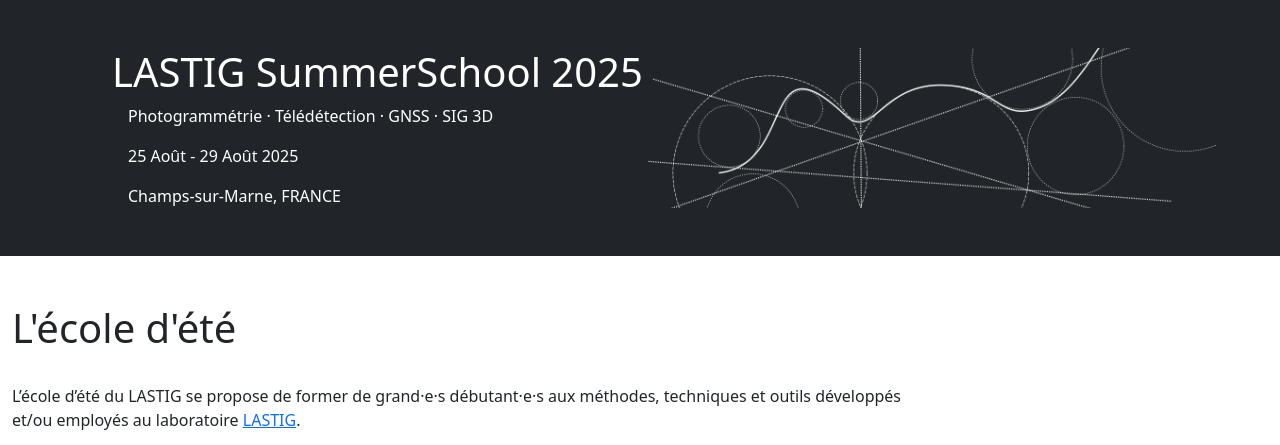
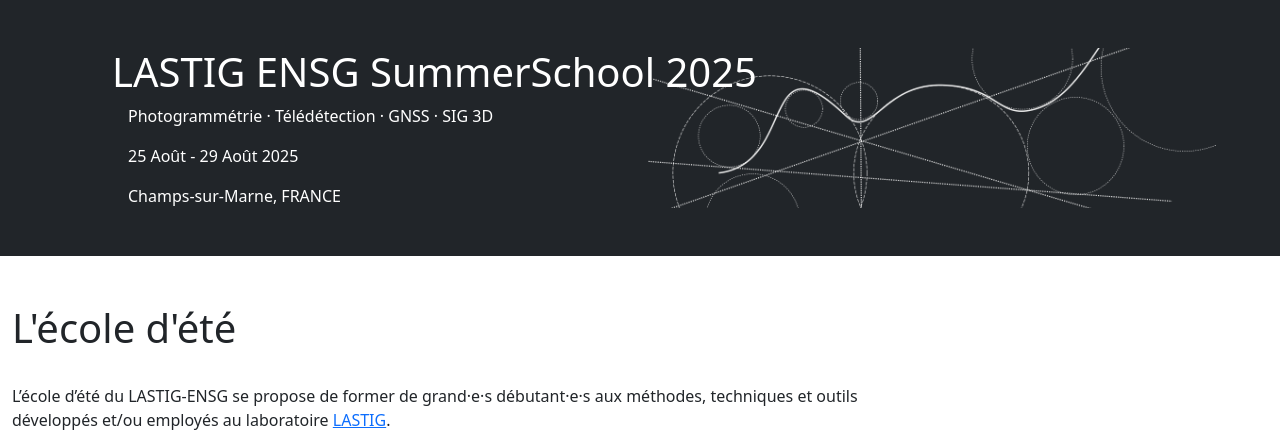
Before and after one commit to umrlastig/summerschool, a plain HTML site: page index.html in a window 1280 px wide. Shown: the top 445 px of the page. Drawn offline with nearby package versions, Linux system fonts and the light colour scheme.

Commit message:
MAJ cosmétique

```diff
--- a/index.html
+++ b/index.html
@@ -4,7 +4,7 @@
    <!-- Required meta tags -->
    <meta charset="utf-8">
    <meta name="viewport" content="width=device-width, initial-scale=1">
-	<title>LASTIG Summer School 2025</title>
+	<title>LASTIG ENSG Summer School 2025</title>
 
 	<link href="https://cdn.jsdelivr.net/npm/bootstrap@5.3.3/dist/css/bootstrap.min.css" rel="stylesheet">
   <script src="https://cdn.jsdelivr.net/npm/bootstrap@5.3.3/dist/js/bootstrap.bundle.min.js"></script>
@@ -31,7 +31,7 @@
                         background-repeat: no-repeat ;
                         height: 20vh;">
 <div style="padding-left: 4em">
-<h1>LASTIG SummerSchool 2025</h1>
+<h1>LASTIG ENSG SummerSchool 2025</h1>
 	<div style="padding-left: 1em">
   <p> Photogrammétrie · Télédétection · GNSS · SIG 3D  </p>
   <p> 25 Août - 29 Août 2025 </p>
@@ -51,7 +51,7 @@
 		L'école d'été
 	</h4>
   <br>
-<p>L’école d’été du LASTIG se propose de former de grand·e·s débutant·e·s aux méthodes, techniques et outils développés et/ou employés au laboratoire <a href="https://www.umr-lastig.fr/">LASTIG</a>. </p>
+<p>L’école d’été du LASTIG-ENSG se propose de former de grand·e·s débutant·e·s aux méthodes, techniques et outils développés et/ou employés au laboratoire <a href="https://www.umr-lastig.fr/">LASTIG</a>. </p>
 <p>L’édition 2025 est un prototype « léger » focalisée sur la <b>photogrammétrie</b>, les traitements d’<b>acquisitions photo et de trajectoires GNSS</b>, et le <b>rendu 3D</b> pour une cinquantaine de personnes au maximum.</p>
 <p> L'école se fixe comme objectif secondaire de manipuler des données ouvertes au moyen de logiciels libres : <b>open data, open source !</b> </p>
 </div>
@@ -168,7 +168,7 @@ Mardi 26 Août
   <td class="border-start" style="text-align: center;"> 9h-12h</td> <td class="border-start"> Conférence plénière invitée :  Images Radar et SAR (à préciser ) </td>
 </tr>
 <tr>
-  <td class="border-start" style="text-align: center;"> 14h-17 </td> <td class="border-start">Rendu de données 3D avec iTowns </td>
+  <td class="border-start" style="text-align: center;"> 14h-17 </td> <td class="border-start">Visualisation web 3D avec l'API iTowns </td>
 </tr>
 
 
```
